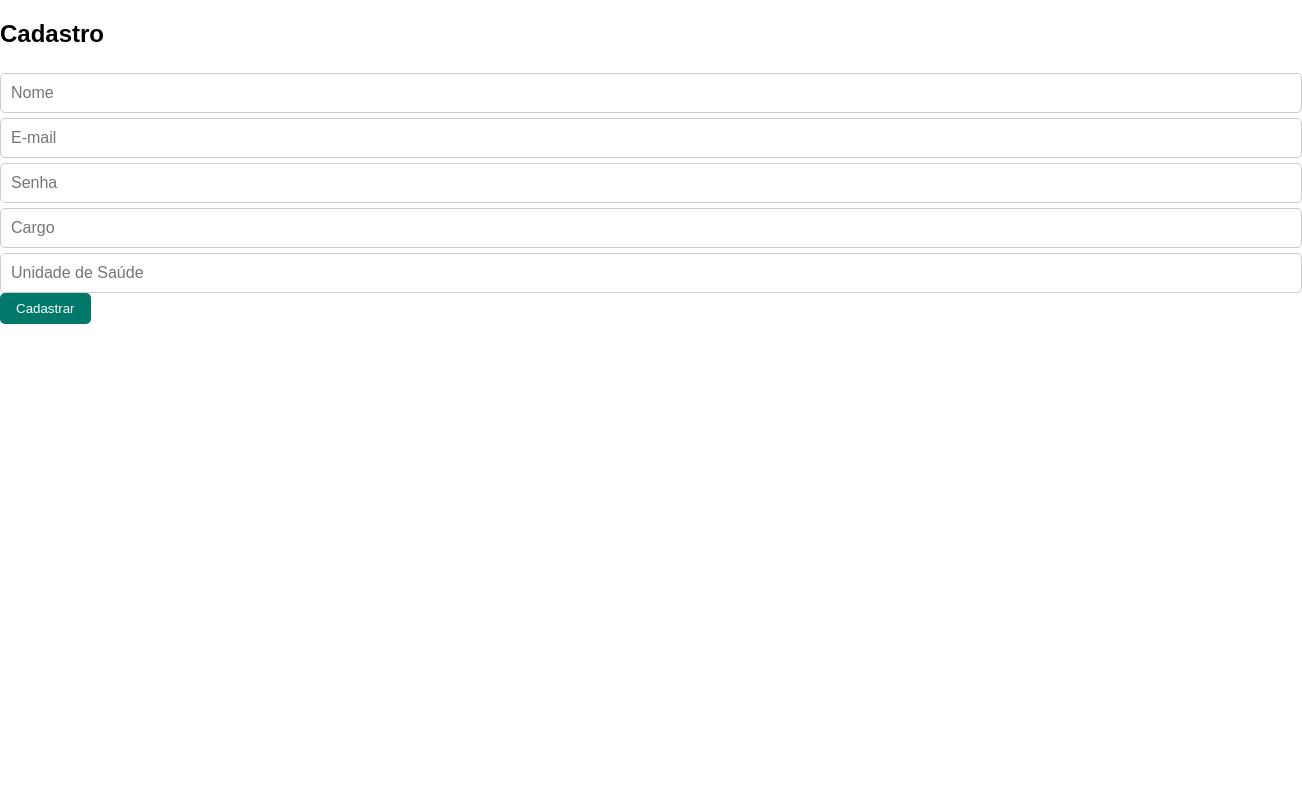
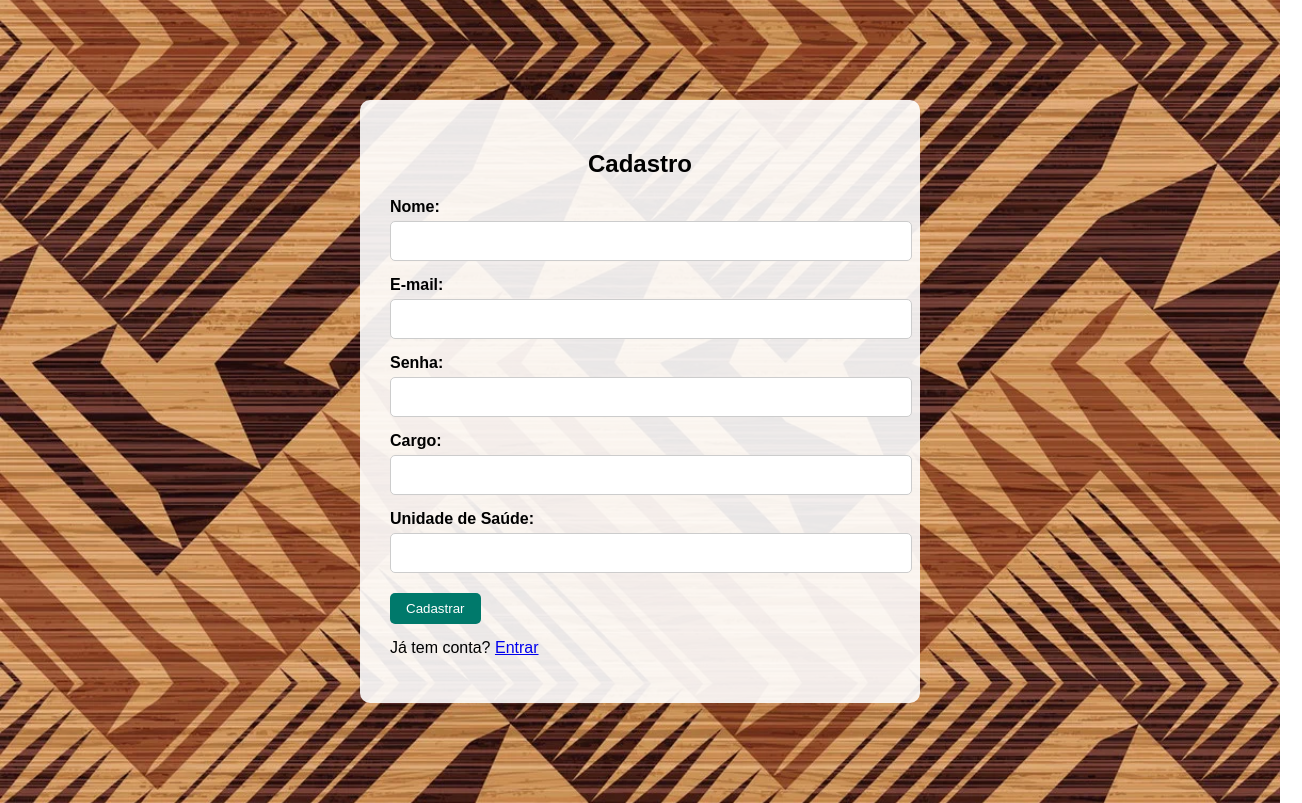
Before and after one commit to Paulabkv/dsei-app, a React (Vite) app: page /register in a window 1280 px wide. Shown: the whole page, 1302 px wide, since content can reach past the window. Built offline with nearby package versions, Linux system fonts and the light colour scheme.

Commit message:
Mudança para registrar usuários no banco de dados e não na RAM

```diff
--- a/src/pages/Login.jsx
+++ b/src/pages/Login.jsx
@@ -1,5 +1,7 @@
+// src/pages/Login.jsx
 import React, { useState } from 'react';
 import { useNavigate } from 'react-router-dom';
+import backgroundImage from '../assets/gostei.png';
 
 export default function Login() {
   const [email, setEmail] = useState('');
@@ -31,12 +33,47 @@ const handleLogin = async () => {
   };
 
   return (
-    <div>
-      <h2>Login</h2>
-      <input type="email" placeholder="E-mail" onChange={e => setEmail(e.target.value)} />
-      <input type="password" placeholder="Senha" onChange={e => setSenha(e.target.value)} />
-      <button onClick={handleLogin}>Entrar</button>
-      <p>Não tem conta? <a href="/register">Cadastre-se</a></p>
+    <div
+      style={{
+        backgroundImage: `url(${backgroundImage})`,
+        backgroundSize: 'cover',
+        backgroundPosition: 'center',
+        backgroundRepeat: 'no-repeat',
+        minHeight: '100vh',
+        display: 'flex',
+        alignItems: 'center',
+        justifyContent: 'center'
+      }}
+    >
+      <div className="container" style={{ backgroundColor: 'rgba(255, 255, 255, 0.9)', padding: '30px', borderRadius: '10px', width: '100%', maxWidth: '400px' }}>
+        <h2 style={{ textAlign: 'center', marginBottom: '20px' }}>Login</h2>
+
+        <label>E-mail:</label>
+        <input
+          type="email"
+          value={email}
+          onChange={e => setEmail(e.target.value)}
+          className="input"
+          required
+        />
+
+        <label>Senha:</label>
+        <input
+          type="password"
+          value={senha}
+          onChange={e => setSenha(e.target.value)}
+          className="input"
+          required
+        />
+
+        <div className="botoes" style={{ marginTop: '20px' }}>
+          <button onClick={handleLogin} className="button">Entrar</button>
+        </div>
+
+        <p style={{ marginTop: '15px' }}>
+          Não tem conta? <a href="/register">Cadastre-se</a>
+        </p>
+      </div>
     </div>
   );
 }
--- a/src/pages/Register.jsx
+++ b/src/pages/Register.jsx
@@ -1,5 +1,6 @@
 import React, { useState } from 'react';
 import { useNavigate } from 'react-router-dom';
+import backgroundImage from '../assets/gostei.png';
 
 export default function Register() {
   const [nome, setNome] = useState('');
@@ -16,14 +17,14 @@ export default function Register() {
         headers: {
           "Content-Type": "application/json"
         },
-      body: JSON.stringify({ email, senha })
+        body: JSON.stringify({ nome, email, senha, cargo, unidade })
       });
 
       const data = await response.json();
 
       if (response.ok) {
         alert("Usuário registrado com sucesso!");
-      navigate("/login"); // Redireciona para a tela de login
+        navigate("/login");
       } else {
         alert(data.erro || "Erro ao registrar usuário.");
       }
@@ -34,14 +35,44 @@ export default function Register() {
   };
 
   return (
-    <div>
-      <h2>Cadastro</h2>
-      <input type="text" placeholder="Nome" onChange={e => setNome(e.target.value)} />
-      <input type="email" placeholder="E-mail" onChange={e => setEmail(e.target.value)} />
-      <input type="password" placeholder="Senha" onChange={e => setSenha(e.target.value)} />
-      <input type="text" placeholder="Cargo" onChange={e => setCargo(e.target.value)} />
-      <input type="text" placeholder="Unidade de Saúde" onChange={e => setUnidade(e.target.value)} />
-      <button onClick={handleRegister}>Cadastrar</button>
+    <div
+      style={{
+        backgroundImage: `url(${backgroundImage})`,
+        backgroundSize: 'cover',
+        backgroundPosition: 'center',
+        backgroundRepeat: 'no-repeat',
+        minHeight: '100vh',
+        display: 'flex',
+        alignItems: 'center',
+        justifyContent: 'center'
+      }}
+    >
+      <div className="container" style={{ backgroundColor: 'rgba(255, 255, 255, 0.9)', padding: '30px', borderRadius: '10px', width: '100%', maxWidth: '500px' }}>
+        <h2 style={{ textAlign: 'center', marginBottom: '20px' }}>Cadastro</h2>
+
+        <label>Nome:</label>
+        <input type="text" value={nome} onChange={e => setNome(e.target.value)} className="input" required />
+
+        <label>E-mail:</label>
+        <input type="email" value={email} onChange={e => setEmail(e.target.value)} className="input" required />
+
+        <label>Senha:</label>
+        <input type="password" value={senha} onChange={e => setSenha(e.target.value)} className="input" required />
+
+        <label>Cargo:</label>
+        <input type="text" value={cargo} onChange={e => setCargo(e.target.value)} className="input" required />
+
+        <label>Unidade de Saúde:</label>
+        <input type="text" value={unidade} onChange={e => setUnidade(e.target.value)} className="input" required />
+
+        <div className="botoes" style={{ marginTop: '20px' }}>
+          <button onClick={handleRegister} className="button">Cadastrar</button>
+        </div>
+
+        <p style={{ marginTop: '15px' }}>
+          Já tem conta? <a href="/login">Entrar</a>
+        </p>
+      </div>
     </div>
   );
 }
```
Also changed, not shown: auth.js (+41 -13 lines), 1 other file (tests, documents, lock files or other folders). Lines whose indentation alone changed are shown as unchanged.
